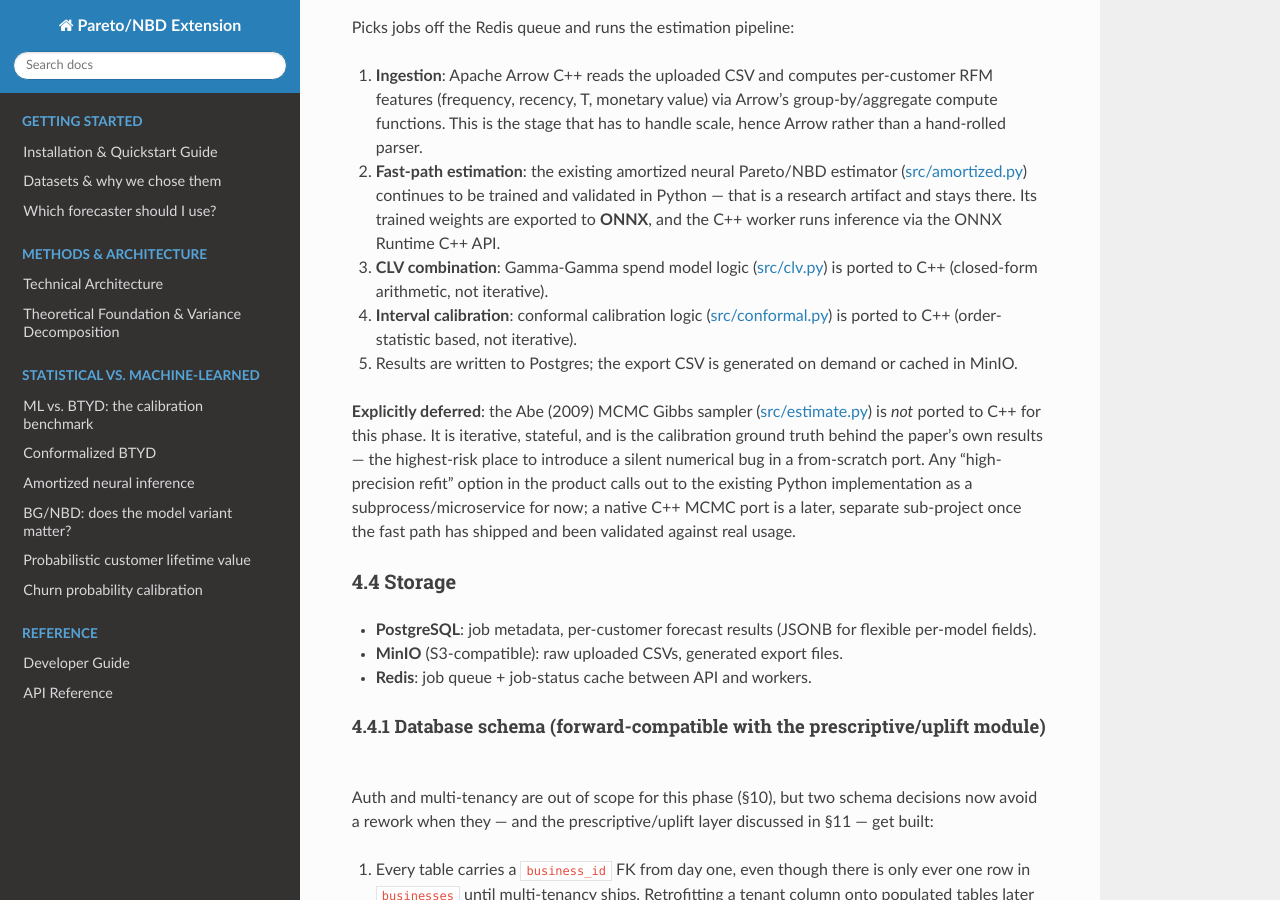
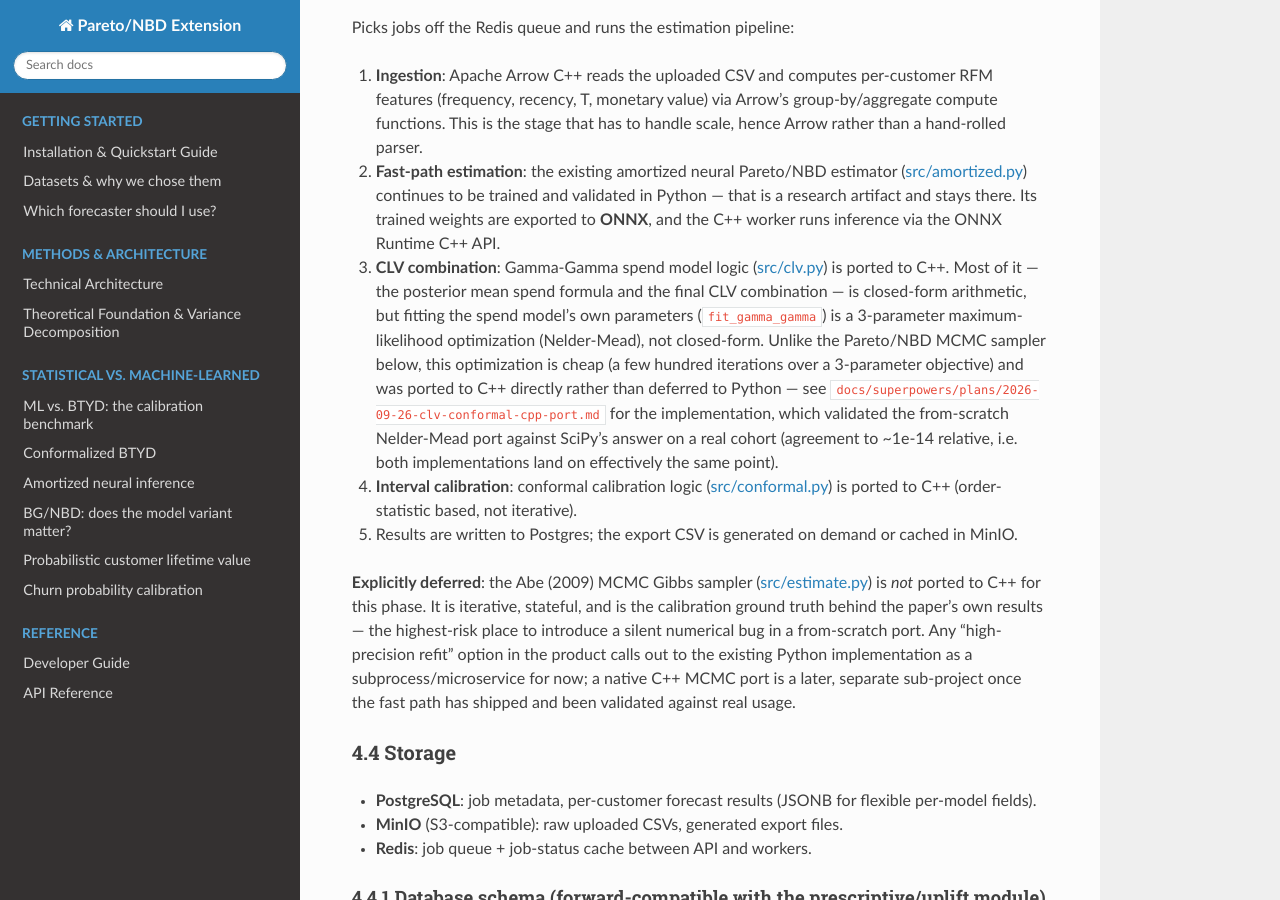
Before and after one commit to pranava-ba/non-contractual-churn, a Sphinx documentation site: the page built from docs/superpowers/specs/2026-09-26-clv-forecasting-saas-design.md, in a window 1280 px wide and 900 px high, scrolled down 1636 px. Built offline with Sphinx 7.4.7 and the Read the Docs theme 3.1.0, drawn with Linux system fonts in a browser that asks for light colours.

Commit message:
Correct spec's Gamma-Gamma framing: fitting is iterative MLE, not closed-form
The final whole-branch review of the CLV/conformal C++ port plan noted the
spec's §4.3 claimed the whole Gamma-Gamma port was "closed-form arithmetic,
not iterative," but fit_gamma_gamma is a genuine Nelder-Mead MLE (ported
to C++ deliberately, since it's cheap unlike MCMC). Documentation fix only.

```diff
--- a/docs/superpowers/specs/2026-09-26-clv-forecasting-saas-design.md
+++ b/docs/superpowers/specs/2026-09-26-clv-forecasting-saas-design.md
@@ -77,8 +77,18 @@ Picks jobs off the Redis queue and runs the estimation pipeline:
    there. Its trained weights are exported to **ONNX**, and the C++ worker
    runs inference via the ONNX Runtime C++ API.
 3. **CLV combination**: Gamma-Gamma spend model logic
-   ([src/clv.py](../../../src/clv.py)) is ported to C++ (closed-form
-   arithmetic, not iterative).
+   ([src/clv.py](../../../src/clv.py)) is ported to C++. Most of it —
+   the posterior mean spend formula and the final CLV combination — is
+   closed-form arithmetic, but fitting the spend model's own parameters
+   (`fit_gamma_gamma`) is a 3-parameter maximum-likelihood optimization
+   (Nelder-Mead), not closed-form. Unlike the Pareto/NBD MCMC sampler
+   below, this optimization is cheap (a few hundred iterations over a
+   3-parameter objective) and was ported to C++ directly rather than
+   deferred to Python — see
+   `docs/superpowers/plans/2026-09-26-clv-conformal-cpp-port.md` for the
+   implementation, which validated the from-scratch Nelder-Mead port
+   against SciPy's answer on a real cohort (agreement to ~1e-14 relative,
+   i.e. both implementations land on effectively the same point).
 4. **Interval calibration**: conformal calibration logic
    ([src/conformal.py](../../../src/conformal.py)) is ported to C++
    (order-statistic based, not iterative).
```
